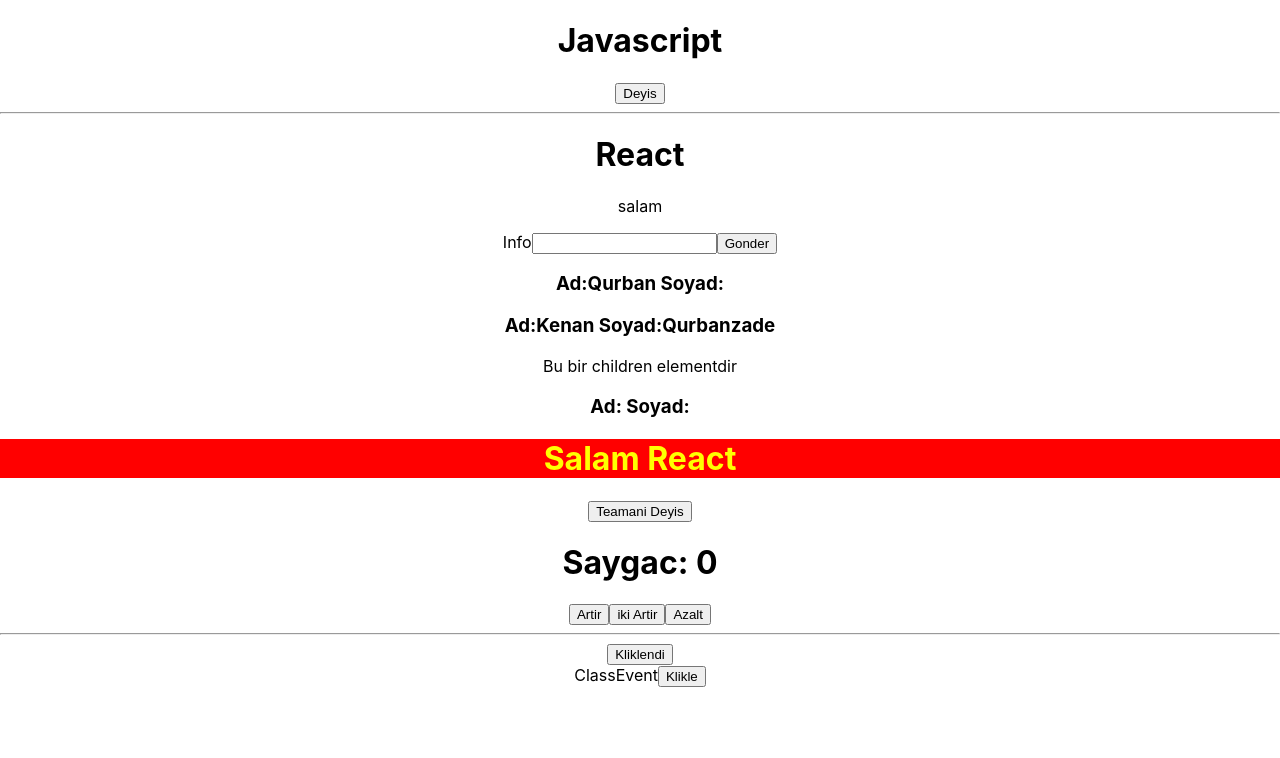
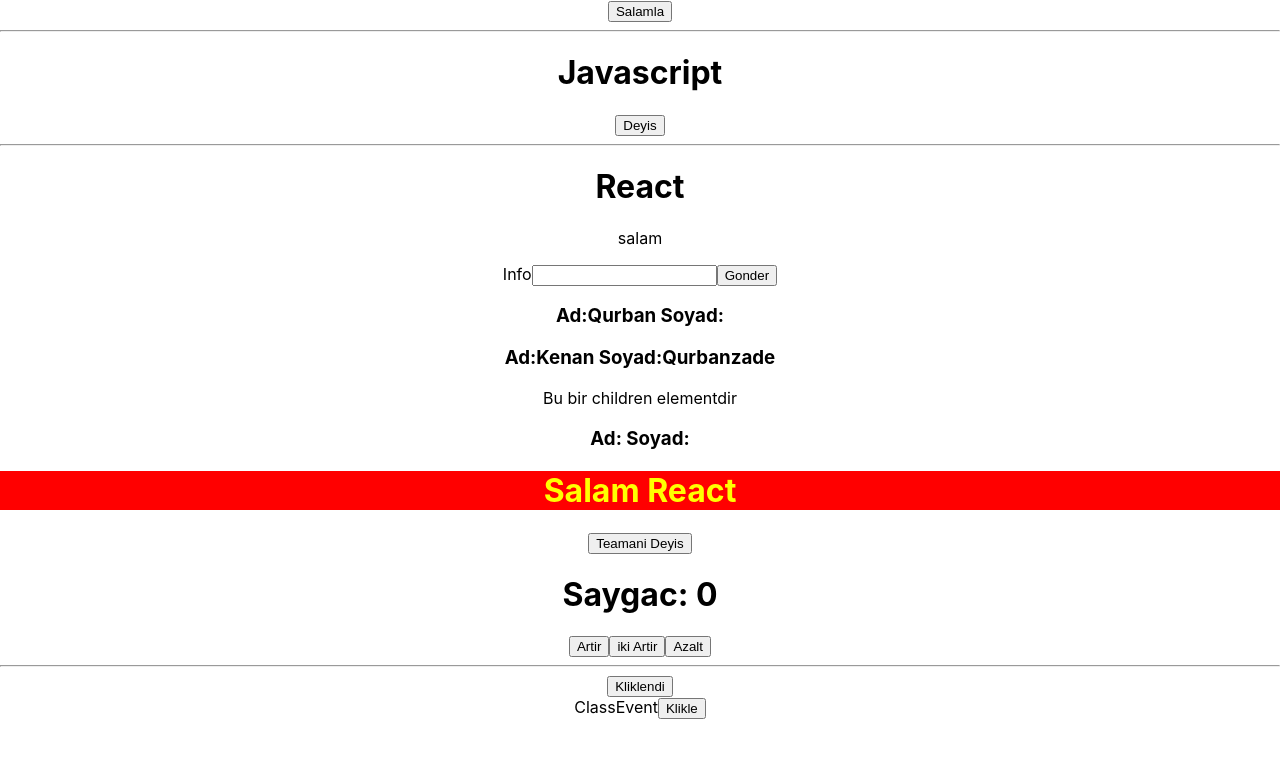
Before and after one commit to gurbangurbanzade/React-Projects, a React (Create React App) app in the folder Exercises/ReactUdemyIA/01MyApp/my-app/: page / in a window 1280 px wide. Shown: the top 758 px of the page. Built offline with nearby package versions, Linux system fonts and the light colour scheme.

Commit message:
funksiya ve metodlarin props olaraq gonderilmesi

```diff
--- a/Exercises/ReactUdemyIA/01MyApp/my-app/src/App.js
+++ b/Exercises/ReactUdemyIA/01MyApp/my-app/src/App.js
@@ -7,9 +7,12 @@
 import FunctionalEventHandling from "./Components/FunctionalEventHandling";
 import ClassEvent from "./Components/ClassEvent";
 import Bind from "./Components/Bind";
+import Parent from "./Components/Parent";
 function App() {
   return (
     <div className="App">
+      <Parent />
+      <hr />
       <Bind />
       <hr />
       <Salamla />
--- /dev/null
+++ b/Exercises/ReactUdemyIA/01MyApp/my-app/src/Components/Child.js
@@ -0,0 +1,11 @@
+import React from "react";
+
+function Child(props) {
+  return (
+    <div>
+      <button onClick={props.salamla}>Salamla</button>
+    </div>
+  );
+}
+
+export default Child;
--- /dev/null
+++ b/Exercises/ReactUdemyIA/01MyApp/my-app/src/Components/Parent.js
@@ -0,0 +1,25 @@
+import React, { Component } from "react";
+import Child from "./Child";
+
+class Parent extends Component {
+  constructor(props) {
+    super(props);
+
+    this.state = {
+      mesaj: "salam",
+    };
+  }
+  salamla() {
+    alert(`${this.state.mesaj} necesen?`);
+    console.log("asas");
+  }
+  render() {
+    return (
+      <div>
+        <Child salamla={() => this.salamla()} />
+      </div>
+    );
+  }
+}
+
+export default Parent;
```
